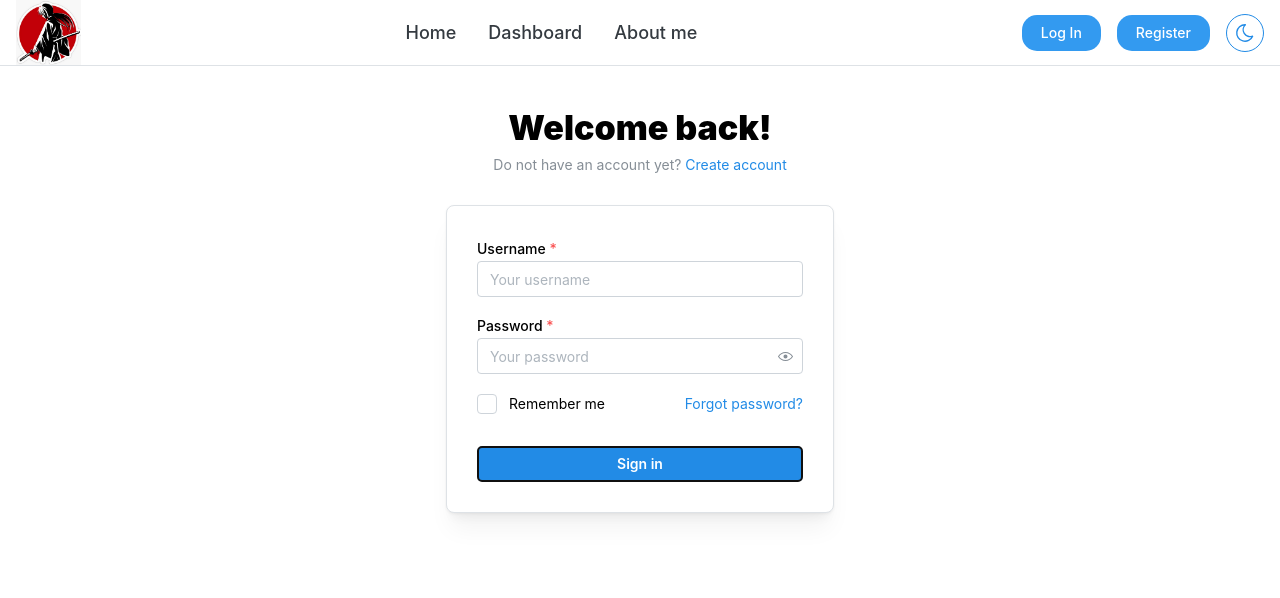
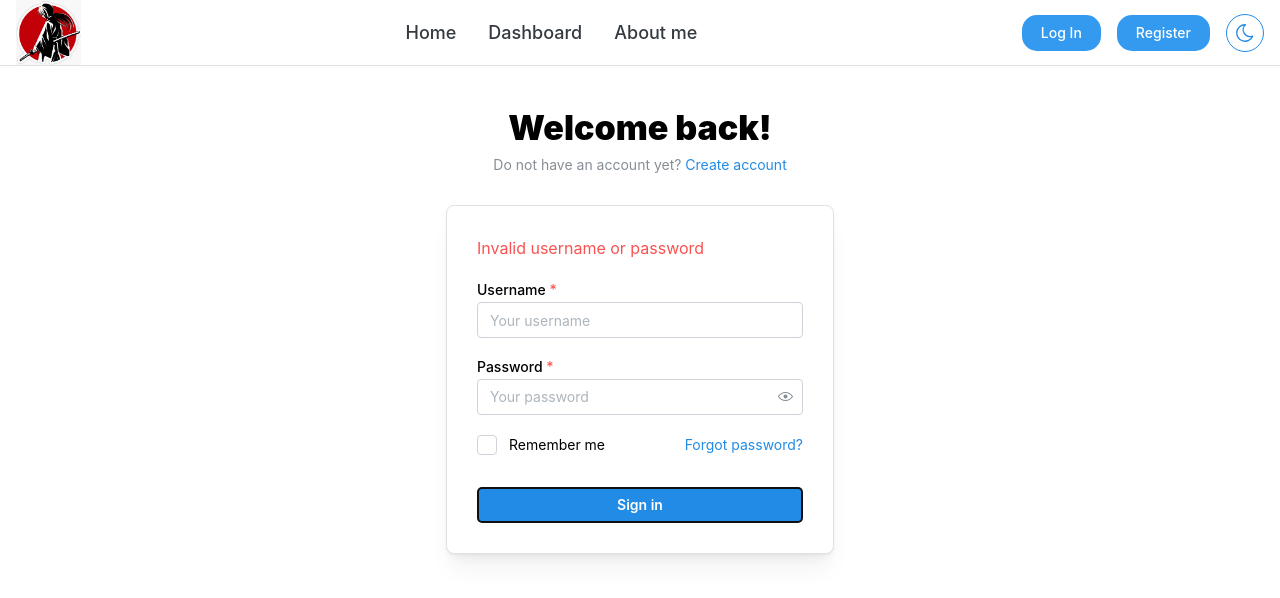
Before and after one commit to MinhHiepPHAM/backend_projects, a React (Vite) app in the folder task_manager/frontend/react-project/: page /login in a window 1280 px wide. Both pictures are taken after a click on the button "Sign in". Shown: the top 598 px of the page. Built offline with nearby package versions, Linux system fonts and the light colour scheme; no server answers.

Commit message:
git add error message in login form in frontend

```diff
--- a/task_manager/frontend/react-project/src/Login.jsx
+++ b/task_manager/frontend/react-project/src/Login.jsx
@@ -40,8 +40,8 @@ function LoginForm() {
 			localStorage.setItem('token', response.data.token);
 			localStorage.setItem('username', username);
 			navigate('/home');
-		} catch (error) {
-			console.error('Login failed:', error);
+		} catch (e) {
+			// console.error('Login failed:', e);
 			setError('Invalid username or password');
 		}
 	};
@@ -58,6 +58,11 @@ function LoginForm() {
 			</Text>
 
 			<Paper withBorder shadow="md" p={30} mt={30} radius="md">
+				{	error === undefined || error === '' ||
+					<Text c='red' size='md' ta="left" mb='md'>
+						{error}
+					</Text>
+				}
 				<TextInput
 					label="Username" placeholder="Your username" required
 					onChange={(e) => setUsername(e.target.value)}
```
